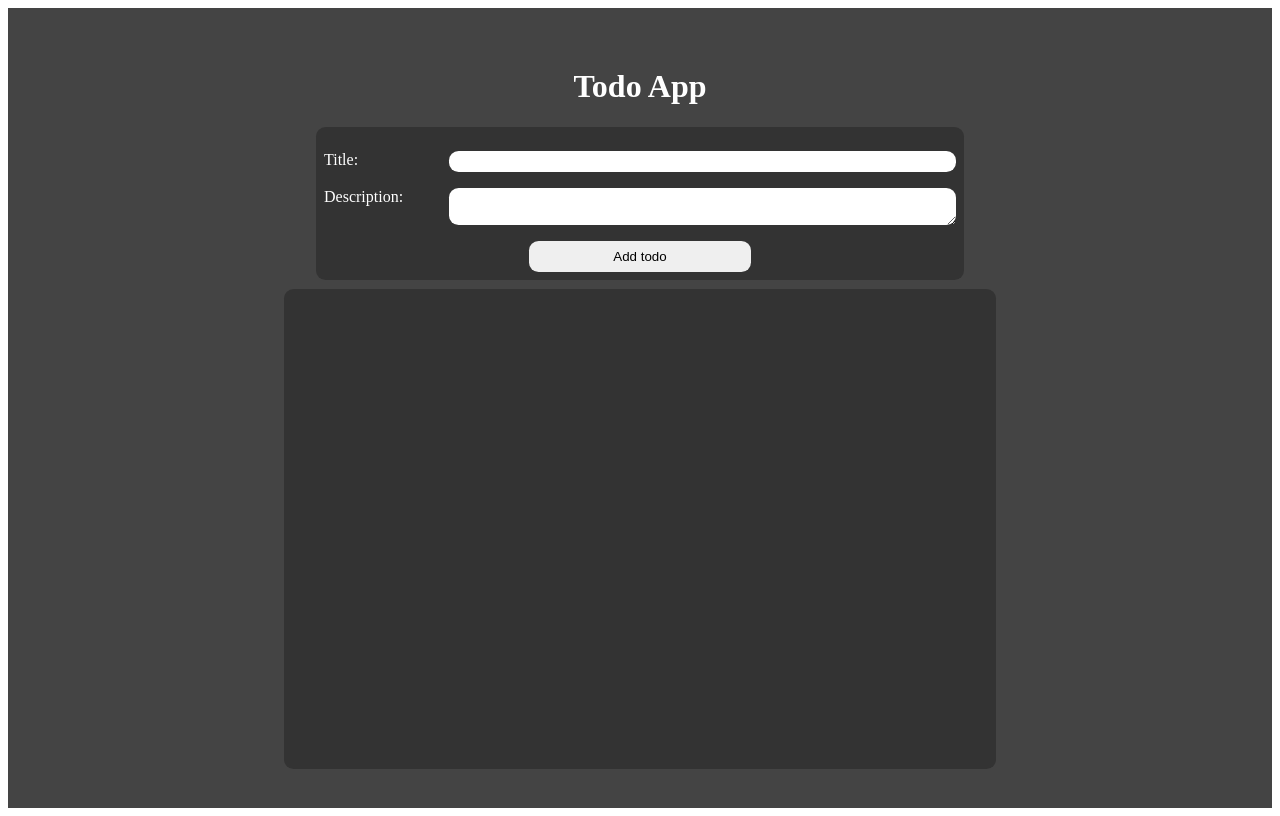
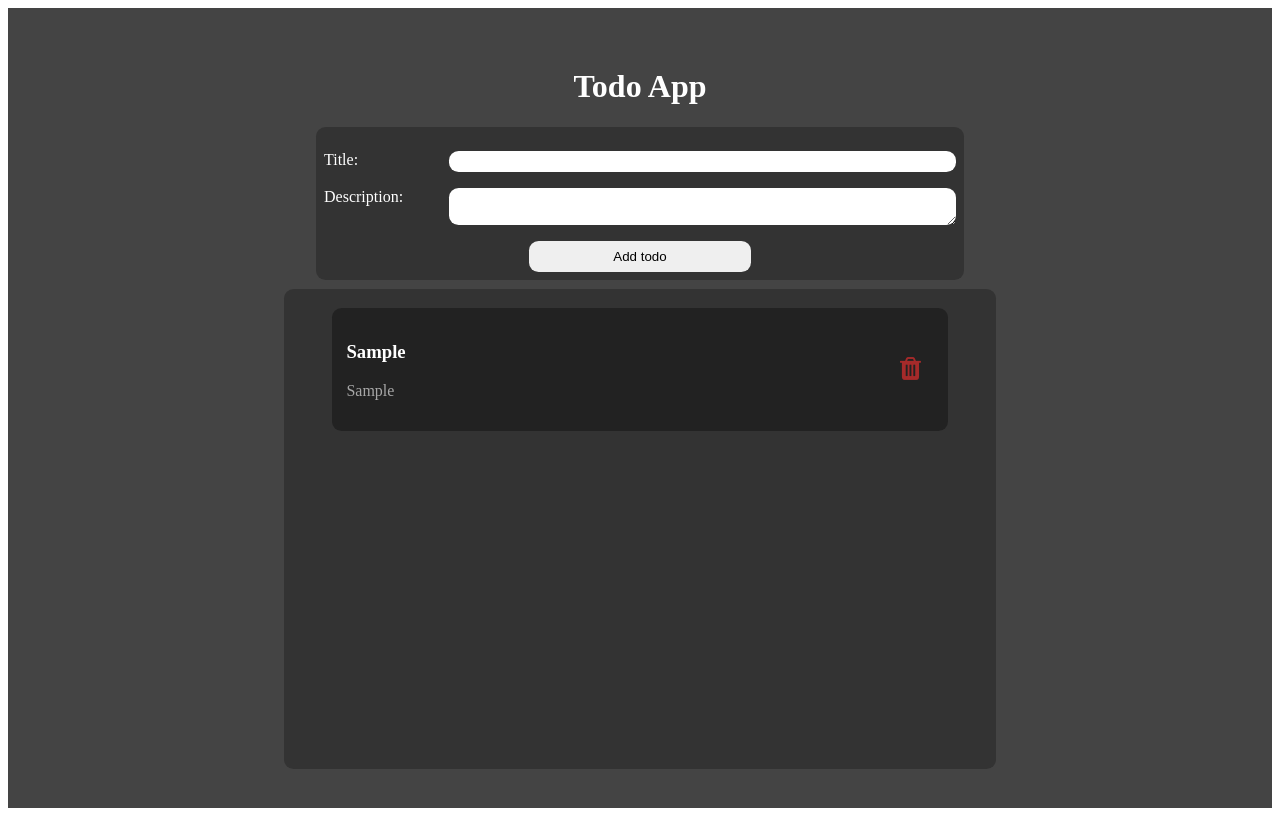
Before and after one commit to zituhossain/project-1-todo-app, a React (Create React App) app: page / in a window 1280 px wide. Both pictures are taken after typing "Sample", "Sample" into the empty fields and a click on the button "Add todo". Built offline with nearby package versions, Linux system fonts and the light colour scheme.

Commit message:
adding data to home component

```diff
--- a/package.json
+++ b/package.json
@@ -10,6 +10,7 @@
     "react": "^18.2.0",
     "react-dom": "^18.2.0",
     "react-scripts": "5.0.1",
+    "uuid": "^8.3.2",
     "web-vitals": "^2.1.4"
   },
   "scripts": {
--- a/src/components/Home.js
+++ b/src/components/Home.js
@@ -1,19 +1,26 @@
-import React, { useState } from 'react'
+import React, { useState } from "react";
+import { v4 as uuidv4 } from "uuid";
 
-import Todos from './Todos';
-import style from './style/home.module.css'
-import NewTodo from './NewTodo';
+import Todos from "./Todos";
+import style from "./style/home.module.css";
+import NewTodo from "./NewTodo";
 
-const home = () => {
-  const [todos,setTodos] = useState([]);
+const Home = () => {
+  const [todos, setTodos] = useState([]);
+
+  const handleAddTodo = (todo) => {
+    setTodos((prevTodos) => {
+      return [...prevTodos, { id: uuidv4(), todo }];
+    });
+  };
 
   return (
     <div className={style.container}>
-      <h1 style={{color: '#fff'}}>Todo App</h1>
-      <NewTodo />
-        <Todos todos={todos} />
+      <h1 style={{ color: "#fff" }}>Todo App</h1>
+      <NewTodo onAddTodo={handleAddTodo} />
+      <Todos todos={todos} />
     </div>
-  )
-}
+  );
+};
 
-export default home
+export default Home;
--- a/src/components/NewTodo.js
+++ b/src/components/NewTodo.js
@@ -2,22 +2,23 @@ import React, { useState } from "react";
 
 import style from "./style/newtodo.module.css";
 
-const NewTodo = () => {
+const NewTodo = (props) => {
   const [todo, setTodo] = useState({ title: "", desc: "" });
   const { title, desc } = todo;
 
-  const handleChange = (evt) => {
-    const name = evt.target.name;
+  const handleChange = (event) => {
+    const name = event.target.name;
     setTodo((oldTodo) => {
-      return { ...oldTodo, [name]: evt.target.value };
+      return { ...oldTodo, [name]: event.target.value };
     });
   };
 
-  const handleSubmit = (evt) => {
-    evt.preventDefault();
-    console.log(todo);
+  const handleSubmit = (event) => {
+    event.preventDefault();
+    props.onAddTodo(todo);
     setTodo({ title: "", desc: "" });
   };
+
 
   return (
     <>
--- a/src/components/Todo.js
+++ b/src/components/Todo.js
@@ -1,17 +1,28 @@
 import React from "react";
 
-import style from './style/todo.module.css'
+import style from "./style/todo.module.css";
 
 const Todo = (props) => {
-  const { title, description } = props.todo;
+  const { title, desc } = props.todo;
+  const { id } = props;
+  const handleClick = (id) => {
+    alert(id);
+  };
   return (
     <article className={style.todo}>
       <div>
         <h3>{title}</h3>
-        <p>{description}</p>
+        <p>{desc}</p>
       </div>
       <div>
-        <button className={style.btn}><i class="fa fa-trash fa-2x fa-fw"></i></button>
+        <button
+          className={style.btn}
+          onClick={() => {
+            handleClick(id);
+          }}
+        >
+          <i class="fa fa-trash fa-2x fa-fw"></i>
+        </button>
       </div>
     </article>
   );
--- a/src/components/Todos.js
+++ b/src/components/Todos.js
@@ -1,17 +1,21 @@
-import React from 'react'
+import React from "react";
 
-import Todo from './Todo'
-import style from './style/todos.module.css'
+import Todo from "./Todo";
+import style from "./style/todos.module.css";
 
 const Todos = (props) => {
-    console.log(props.todos);
   return (
     <section className={style.todos}>
-        {props.todos.map((todo)=>(
-            <Todo todo={todo} key={todo.id} />
-        ))}
+      {props.todos.map((todo) => (
+        <Todo
+          todo={todo.todo}
+          key={todo.id}
+          id={todo.id}
+          onRemoveTodo={props.onRemoveTodo}
+        />
+      ))}
     </section>
-  )
-}
+  );
+};
 
-export default Todos
+export default Todos;
```
Also changed, not shown: 1 other file (tests, documents, lock files or other folders).
